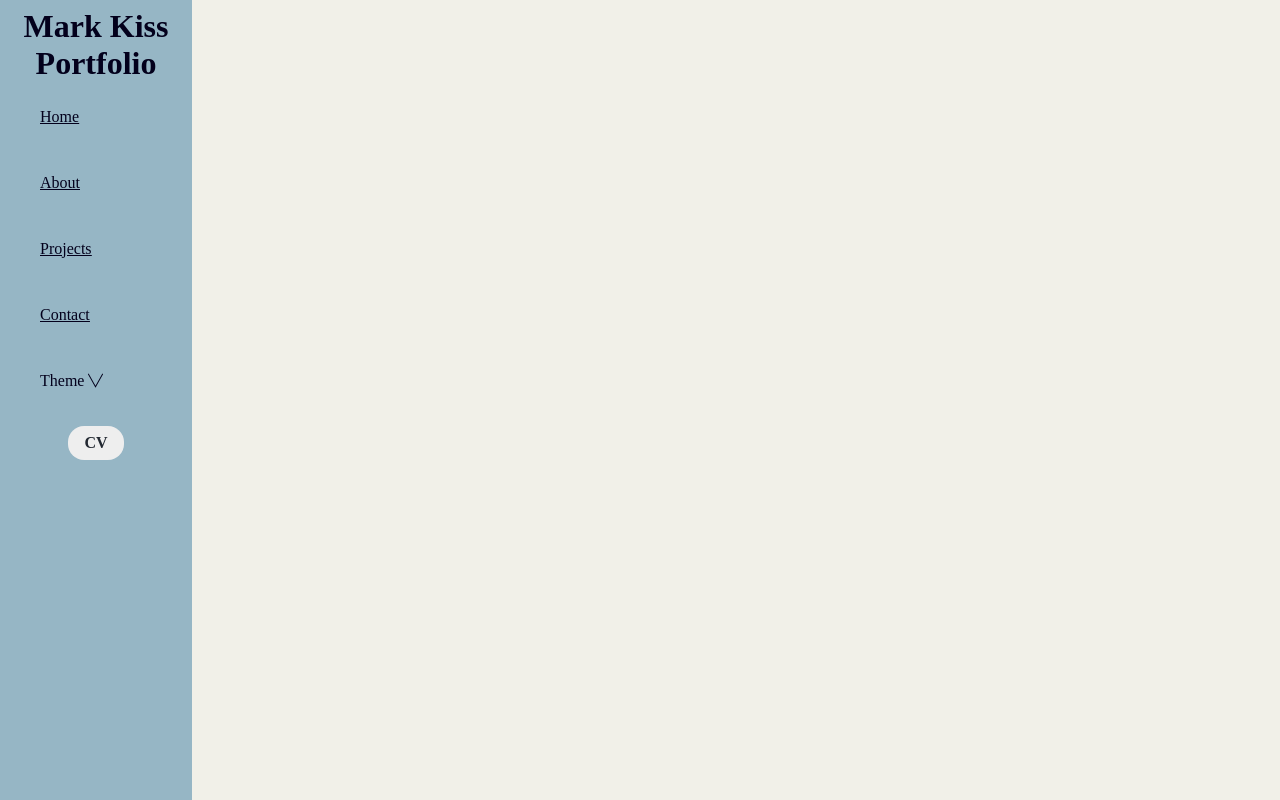
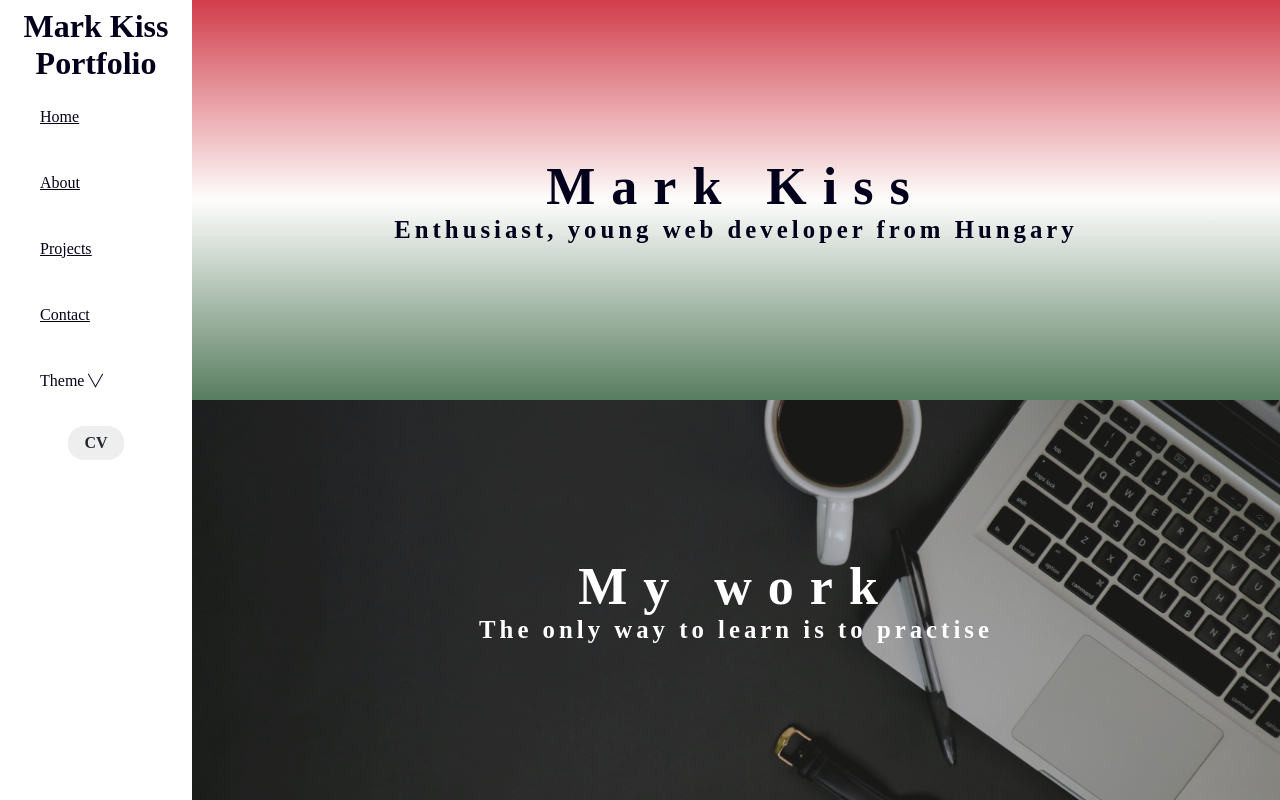
Before and after one commit to InterMaus1154/portfolio, a React (Create React App) app: page / in a window 1280 px wide. Built offline with nearby package versions, Linux system fonts and the light colour scheme.

Commit message:
Progress

```diff
--- a/src/components/ThemeSelector.tsx
+++ b/src/components/ThemeSelector.tsx
@@ -42,14 +42,6 @@ const ThemeSelector : FC = () =>{
                     <span className="Theme-name">Dark</span>
                 </motion.div>
 
-                <motion.div
-                whileHover={hoverStyle}
-                className="Theme-option"
-                onClick={()=>{setTheme("light-green")}}
-                >
-                    <span className="Theme-sample" style={{backgroundColor: "#95D5B2"}}></span>
-                    <span className="Theme-name">Light green</span>
-                </motion.div>
             </div>
         </span>
     );
--- a/src/pages/Home.tsx
+++ b/src/pages/Home.tsx
@@ -1,11 +1,55 @@
-import {FC} from 'react';
+import {FC, useEffect} from 'react';
+import { useNavigate } from 'react-router-dom';
+import "../styles/Home-page.css";
+import {motion, useAnimate} from 'framer-motion';
 
 const Home : FC = () =>{
+
+    const navigate = useNavigate();
+
+    const [scope, animate] = useAnimate();
+
+    async function myAnimation(){
+        await animate(scope.current, {y: "25%"}, {duration: 1});
+        await animate(scope.current, {y: 0}, {duration: .25});
+    }
+
+    useEffect(()=>{
+        myAnimation();
+    }, []);
+
     return(
-        <section className="Page-component Home-section">
+        <motion.section
+        ref={scope}
+        initial={{y: "-100%"}}
+        className="Page-component Home-section">
+            <div className="Hero Hero-top" onClick={()=>{navigate("/about")}}>
+                <motion.span>
+                    <h2 className="Hero-title">Mark Kiss</h2>
+                    <h3 className="Hero-subtitle">Enthusiast, young web developer from Hungary</h3>
+                </motion.span>
 
-        </section>
+                <div className="Hero-border"></div>
+            </div>
+            <div className="Hero Hero-middle" onClick={()=>{navigate("/projects")}}>
+
+                <h2 className="Hero-title">My work</h2>
+                <h3 className="Hero-subtitle">The only way to learn is to practise</h3>
+                <div className="Hero-border"></div>
+            </div>
+
+        </motion.section>
     );
 };
 
 export default Home;
+
+
+/**
+ * <div className="Hero Hero-bottom" onClick={()=>{navigate("/cv")}}>
+                <h2 className="Hero-title">Lorem Ipsum</h2>
+                <h3 className="Hero-subtitle">Dolor sit amet, consectetur adipiscing elit</h3>
+                <div className="Hero-border "></div>
+            </div>
+ *
+ */
--- /dev/null
+++ b/src/styles/Home-page.css
@@ -0,0 +1,118 @@
+.Home-section{
+    display: grid;
+    grid-template-columns: 1fr;
+    grid-template-rows: repeat(2, 1fr);
+}
+
+
+.Hero{
+    display: flex;
+    flex-direction: column;
+    align-items: center;
+    justify-content: center;
+
+    text-align: center;
+    padding: .25rem;
+    cursor: pointer;
+
+    --background-opacity: .9;
+    --background-size: cover;
+
+    position: relative;
+    isolation: isolate;
+}
+
+.Hero:hover{
+    --background-opacity: 1;
+}
+
+
+.Hero h2, h3{
+    margin: 0;
+}
+
+.Hero .Hero-title{
+    font-size: 3.5rem;
+    font-size: clamp(2rem, 2.5vw + 1.25rem, 4rem);
+    letter-spacing: 1rem;
+}
+
+.Hero .Hero-subtitle{
+    font-size: 1.25rem;
+    font-size: clamp(1.15rem, 1vw + .75rem, 1.75rem);
+    letter-spacing: .25rem;
+}
+
+.Hero .Hero-border{
+    position: absolute;
+    border: 3px solid transparent;
+    left: 0;
+    width: 0;
+    bottom: 0;
+    transition: width .5s ease-in;
+}
+
+
+.Hero:hover .Hero-border{
+    border-color: var(--hero-border-clr);
+    width: 100%;
+}
+
+.Hero-top::after{
+    content: '';
+    position: absolute;
+    background-image: linear-gradient(	#CE2939, white, #477050);
+    background-size: var(--background-size);
+    background-repeat: no-repeat;
+    background-position: center;
+
+    opacity: var(--background-opacity);
+    inset: 0;
+    z-index: -1;
+    transition: all .5s ease-in;
+
+}
+
+
+.Hero-top{
+    color: var(--primary-txt-clr);
+}
+
+
+.Hero-middle{
+    color: var(--secondary-txt-clr);
+}
+
+.Hero-middle::after{
+    content: '';
+    position: absolute;
+    background-image: url("../images/hero-middle.jpg");
+    background-size: var(--background-size);
+    background-repeat: no-repeat;
+    background-position: center center;
+
+    opacity: var(--background-opacity);
+    inset: 0;
+    z-index: -1;
+    transition: all .5s ease-in;
+}
+
+
+.Hero-bottom{
+    color: var(--secondary-txt-clr);
+}
+
+.Hero-bottom::after{
+    content: '';
+    position: absolute;
+    background-image:
+    linear-gradient(to top right, #27005D, #191825);
+    background-size: var(--background-size);
+    background-repeat: no-repeat;
+    background-position: center center;
+
+    opacity: var(--background-opacity);
+    inset: 0;
+    z-index: -1;
+    transition: all .5s ease-in;
+}
--- a/src/styles/header.css
+++ b/src/styles/header.css
@@ -63,7 +63,7 @@ header nav a{
     display: block;
     width: 25px;
     height: 2px;
-    background-color: #EEEEEE;
+    background-color: var(--hamburger-clr);
 }
 
 @media(max-width: 520px){
--- a/src/styles/theme.css
+++ b/src/styles/theme.css
@@ -6,21 +6,24 @@
     --primary-txt-clr: #FEFAE0;
     --secondary-txt-clr: #000000;
     --primary-bg-clr: #2b2d42;
-    --header-bg-clr: #0B080C;
+    --header-bg-clr: #192035;
     --footer-bg-clr: #000000;
     --link-hover-clr: #6b6b6b30;
+    --hamburger-clr: #FFFFFF;
 }
 
 #light{
     --theme-clr: #FFFFFF;
     --primary-txt-clr: #03001C;
-    --secondary-txt-clr: #000000;
+    --secondary-txt-clr: #FFFFFF;
     --primary-bg-clr: #F1F0E8;
     --secondary-bg-clr: #635985;
-    --header-bg-clr: #96B6C5;
+    --header-bg-clr: #FFFFFF;
     --footer-bg-clr: #000000;
     --link-hover-clr: #6b6b6b30;
     --theme-hover-clr: #FFFFFF30;
+    --hamburger-clr: #000000;
+    --hero-border-clr: #040D12;
 }
 
 #light-green{
```
Also changed, not shown: src/images/hero-middle.jpg (added), src/images/hero-top.jpg (added), src/styles/Page.css (line endings or trailing spaces).
